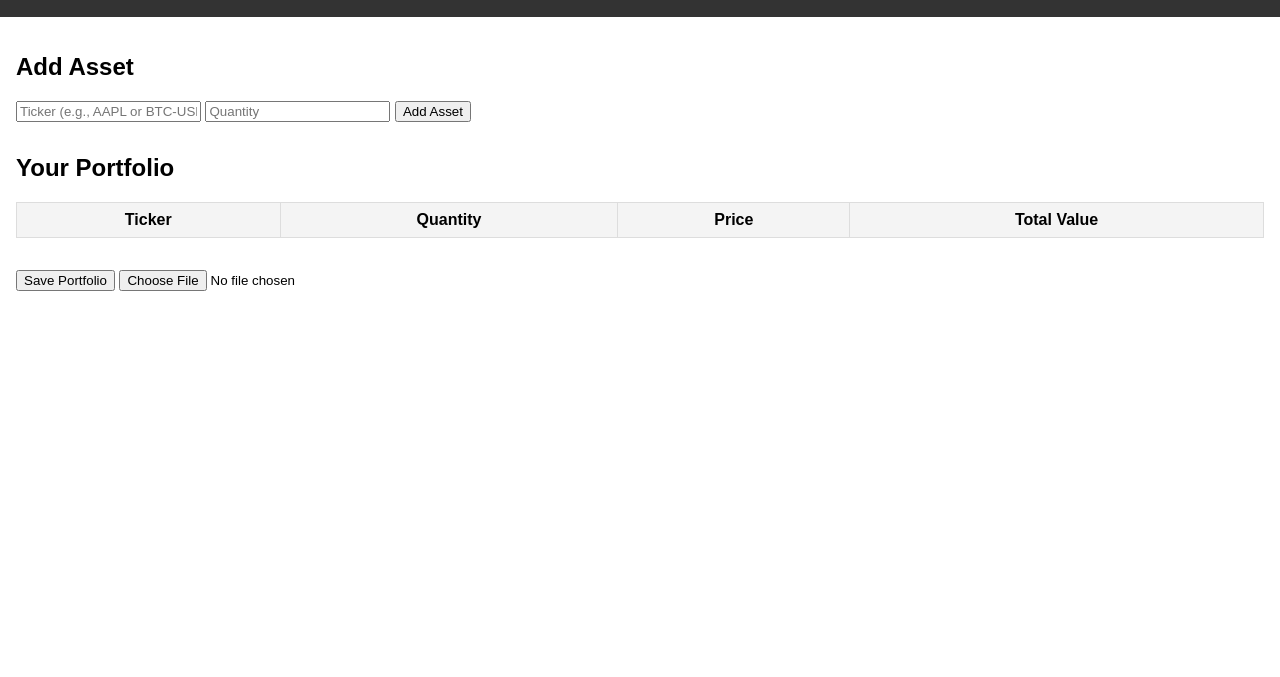
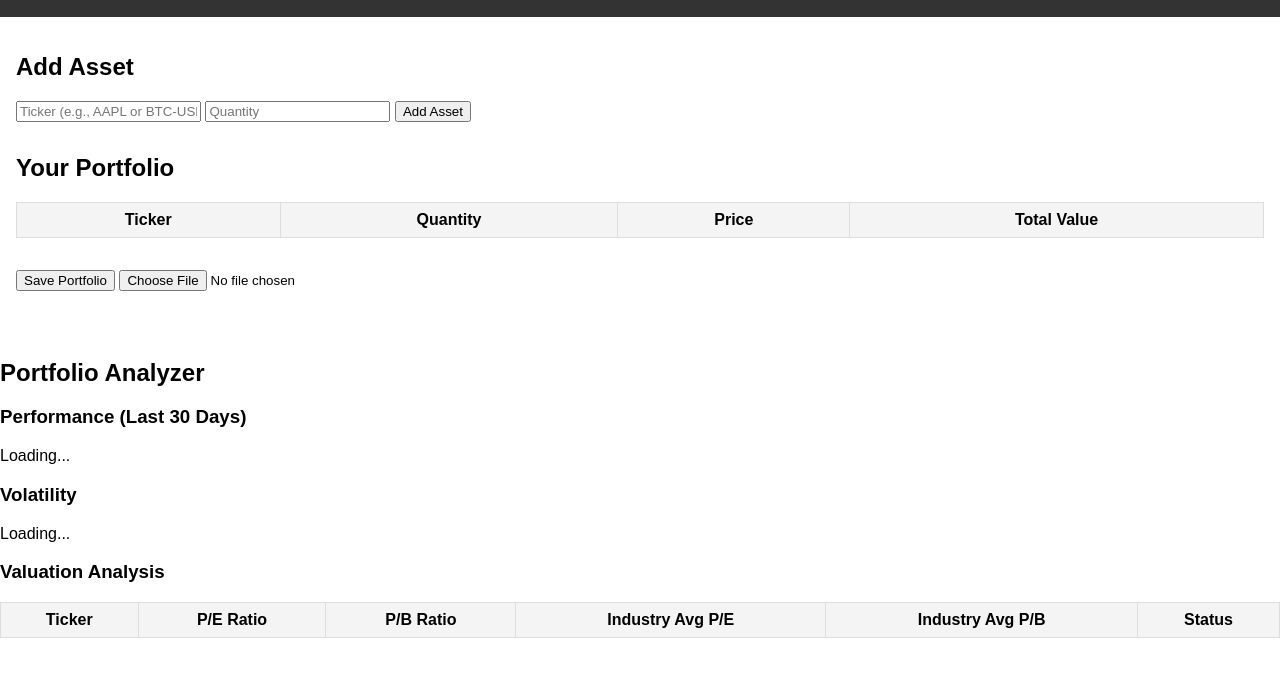
Before and after one commit to Packetsauce/portfolio-tracker, a plain HTML site: page index.html in a window 1280 px wide. Shown: the part 95-772 px from the top of the page. Drawn offline with Linux system fonts and the light colour scheme.

Commit message:
Update index.html

```diff
--- a/index.html
+++ b/index.html
@@ -43,3 +43,30 @@
   <script src="script.js"></script>
 </body>
 </html>
+<section id="analyzer-section">
+  <h2>Portfolio Analyzer</h2>
+  <div id="performance">
+    <h3>Performance (Last 30 Days)</h3>
+    <p id="performance-data">Loading...</p>
+  </div>
+  <div id="volatility">
+    <h3>Volatility</h3>
+    <p id="volatility-data">Loading...</p>
+  </div>
+  <div id="valuation">
+    <h3>Valuation Analysis</h3>
+    <table id="valuation-table">
+      <thead>
+        <tr>
+          <th>Ticker</th>
+          <th>P/E Ratio</th>
+          <th>P/B Ratio</th>
+          <th>Industry Avg P/E</th>
+          <th>Industry Avg P/B</th>
+          <th>Status</th>
+        </tr>
+      </thead>
+      <tbody></tbody>
+    </table>
+  </div>
+</section>
```
